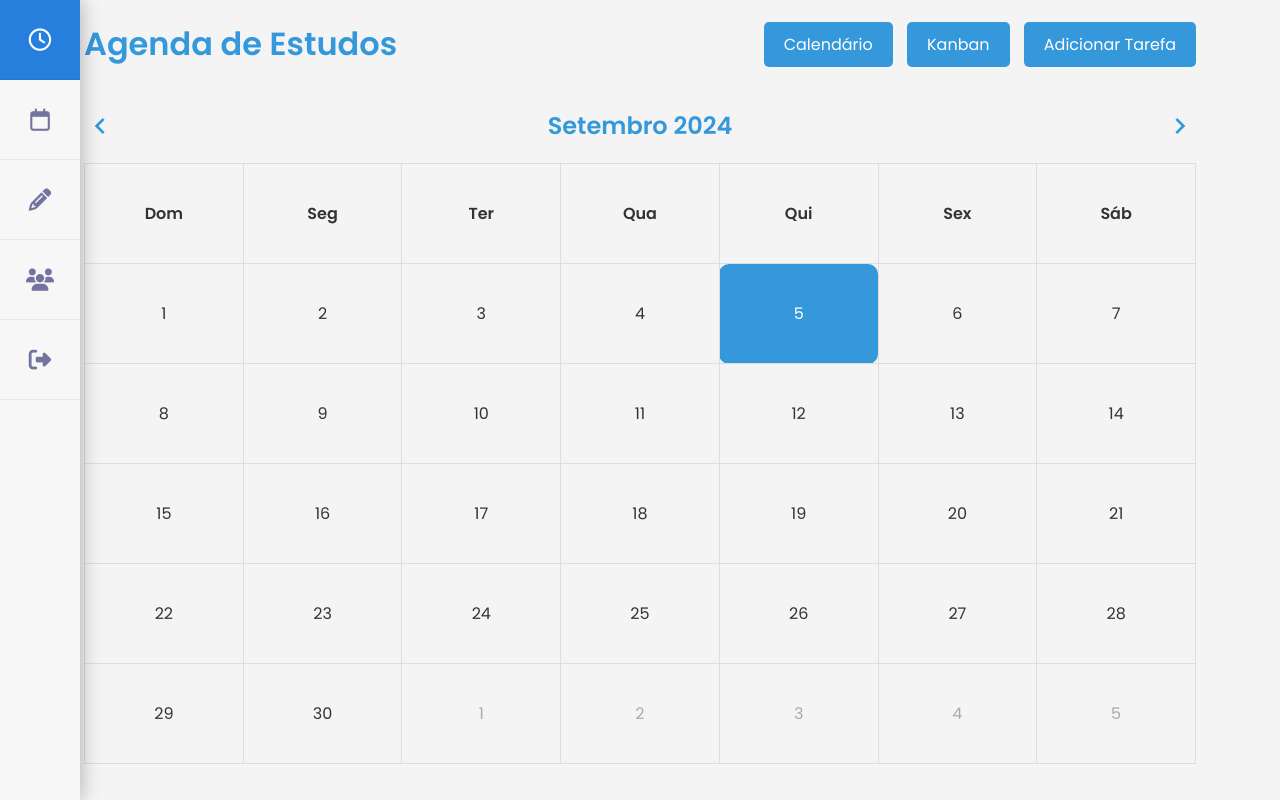
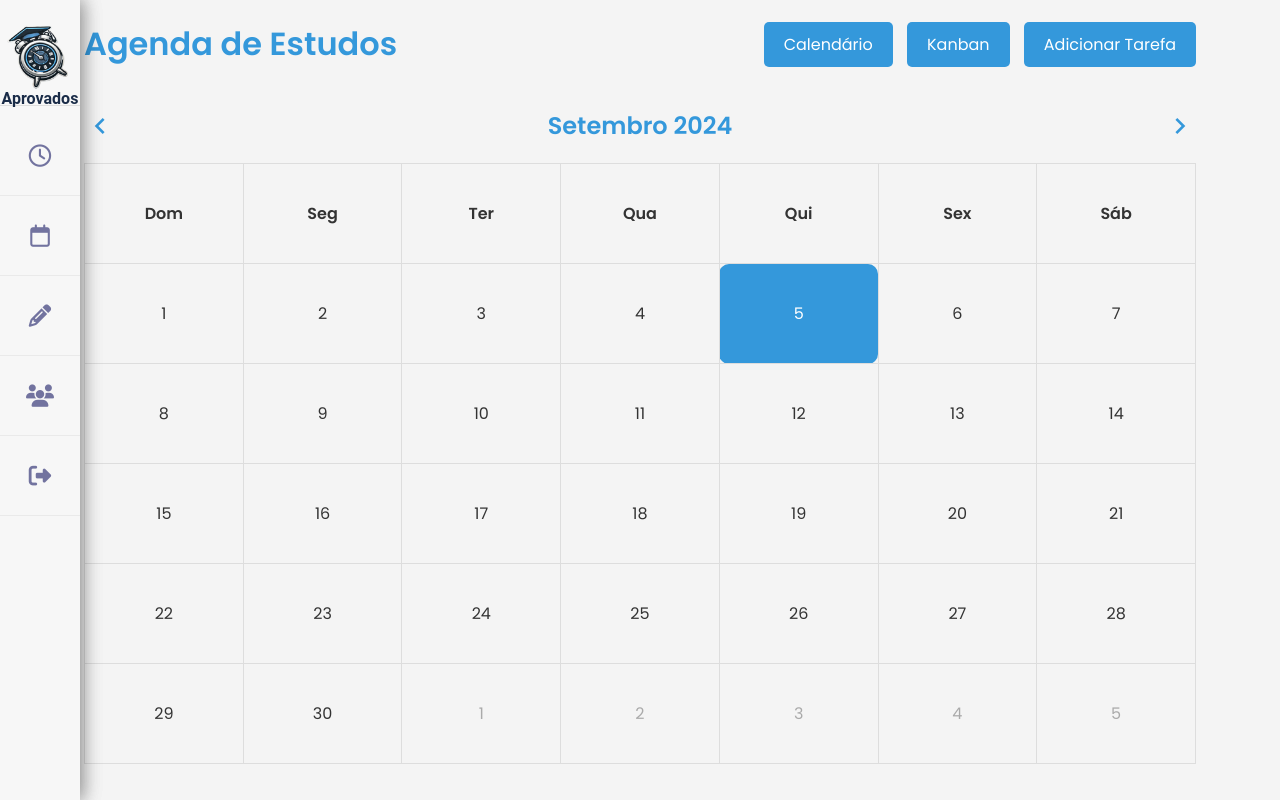
Before and after one commit to zZuccoli/Aprovados.Arquivos, a plain HTML site: page Aprovados/Calendario/index.html in a window 1280 px wide. Drawn offline with Linux system fonts and the light colour scheme.

Commit message:
Aprovados_V.0.3

```diff
--- a/Aprovados/Calendario/index.html
+++ b/Aprovados/Calendario/index.html
@@ -17,19 +17,30 @@
 
     <!-- Barra lateral com ícones atualizados -->
     <ul class="menu">
-        <li title="clock"><a href="../timer-pomodoro/index.html" class="clock"><i class="fa-light fa-clock"></i> Timer</a></li>
-        <li title="calendar"><a href="../Calendario/index.html" class="calendar"><i class="fa-regular fa-calendar-days"></i> Calendário</a></li>
-        <li title="note"><a href="../Flashcards/index.html" class="note"><i class="fa-solid fa-pencil"></i> Anotações</a></li>
-        <li title="about-us"><a href="https://aprovados-unifill.blogspot.com" class="about-us"><i class="fa-solid fa-users"></i> Sobre Nós</a></li>
-        <li title="logout"><a href="../Login%20page/index.html" class="logout"><i class="fa-solid fa-right-from-bracket"></i> Sair</a></li>
+        <li title="Pomodoro"><a href="../timer-pomodoro/index.html" class="clock"><i class="fa-light fa-clock"></i> Pomodoro</a></li>
+        <li title="Calendário"><a href="../Calendario/index.html" class="calendar"><i class="fa-regular fa-calendar-days"></i> Calendário</a></li>
+        <li title="Flashcards"><a href="../Flashcards/index.html" class="note"><i class="fa-solid fa-pencil"></i> Flashcards</a></li>
+        <li title="about-us"><a href="https://aprovados-unifill.blogspot.com" class="about-us" target="_blank"><i class="fa-solid fa-users"></i> Sobre Nós</a></li>
+        <li title="Sair"><a href="../Login%20page/index.html" class="logout"><i class="fa-solid fa-right-from-bracket"></i> Sair</a></li>
     </ul>
-<ul class="menu-bar">
-    <li><a href="#" class="menu-button">Menu</a></li>
-    <li><a href="#">Home</a></li>
-    <li><a href="#">Profile</a></li>
-    <li><a href="#">Editorial</a></li>
-    <li><a href="#">About</a></li>
-</ul>
+    <ul class="menu">
+        <!-- Adicionando o ícone do logo -->
+        <li class="logo">
+            <img src="../Aprovados-Logo.png" alt="Logo do site" class="logo-img">
+        </li>
+
+        <!-- Adicionando a palavra "Aprovados" abaixo do logo -->
+        <li class="logo-text">
+            <span class="logo-title">Aprovados</span>
+        </li>
+
+        <li title="Pomodoro"><a href="../timer-pomodoro/index.html" class="clock"><i class="fa-light fa-clock"></i> Pomodoro</a></li>
+        <li title="Calendário"><a href="../Calendario/index.html" class="calendar"><i class="fa-regular fa-calendar-days"></i> Calendário</a></li>
+        <li title="Flashcards"><a href="../Flashcards/index.html" class="note"><i class="fa-solid fa-pencil"></i> Flashcards</a></li>
+        <li title="about-us"><a href="https://aprovados-unifill.blogspot.com" class="about-us" target="_blank"><i class="fa-solid fa-users"></i> Sobre Nós</a></li>
+        <li title="Sair"><a href="../Login%20page/index.html" class="logout"><i class="fa-solid fa-right-from-bracket"></i> Sair</a></li>
+    </ul>
+
 
     <div class="container">
         <header>
--- a/Aprovados/Calendario/style.css
+++ b/Aprovados/Calendario/style.css
@@ -454,3 +454,38 @@ header nav button:hover {
 .menu li a.about-us:before {
     content: "\f0c0"; /* ícone de várias pessoas */
 }
+
+.logo-img {
+    width: 80px; /* Diminuindo um pouco o tamanho do ícone */
+    height: auto;
+    display: block;
+    margin: 15px auto; /* Ajuste de margens para centralização e espaçamento */
+}
+
+.menu .logo {
+    text-align: center;
+    border-bottom: 1px solid rgba(0, 0, 0, 0.1); /* Linha divisória abaixo do logo */
+    padding-bottom: 10px;
+}
+
+
+.logo-img {
+    width: 80px; /* Tamanho do ícone */
+    height: auto;
+    display: block;
+    margin: 15px auto 0 auto; /* Remover a margem inferior para o texto ficar mais próximo da imagem */
+    position: relative; /* Necessário para que o texto fique dentro da imagem */
+}
+
+.logo-text {
+    text-align: center;
+    margin: -20px 0 5px 0; /* Margem negativa para mover o texto para cima, dentro da imagem */
+    position: relative;
+}
+
+.logo-title {
+    font-family: 'Roboto', sans-serif; /* Fonte elegante */
+    font-size: 1em; /* Tamanho da fonte */
+    font-weight: bold;
+    color: #1a2c48; /* Cor que combina com o gradiente do fundo */
+}
--- a/Aprovados/Flashcards/style.css
+++ b/Aprovados/Flashcards/style.css
@@ -305,3 +305,38 @@ nav {
 .menu li a.note:before {
     content: "\f303"; /* ícone de anotações (pencil) */
 }
+
+.logo-img {
+    width: 80px; /* Diminuindo um pouco o tamanho do ícone */
+    height: auto;
+    display: block;
+    margin: 15px auto; /* Ajuste de margens para centralização e espaçamento */
+}
+
+.menu .logo {
+    text-align: center;
+    border-bottom: 1px solid rgba(0, 0, 0, 0.1); /* Linha divisória abaixo do logo */
+    padding-bottom: 10px;
+}
+
+
+.logo-img {
+    width: 80px; /* Tamanho do ícone */
+    height: auto;
+    display: block;
+    margin: 15px auto 0 auto; /* Remover a margem inferior para o texto ficar mais próximo da imagem */
+    position: relative; /* Necessário para que o texto fique dentro da imagem */
+}
+
+.logo-text {
+    text-align: center;
+    margin: -20px 0 5px 0; /* Margem negativa para mover o texto para cima, dentro da imagem */
+    position: relative;
+}
+
+.logo-title {
+    font-family: 'Roboto', sans-serif; /* Fonte elegante */
+    font-size: 1em; /* Tamanho da fonte */
+    font-weight: bold;
+    color: #1a2c48; /* Cor que combina com o gradiente do fundo */
+}
--- a/Aprovados/Login page/css/style.css
+++ b/Aprovados/Login page/css/style.css
@@ -6,7 +6,7 @@
 * {
     margin: 0;
     padding: 0;
-
+    box-sizing: border-box; /* Corrige o cálculo do padding/margin */
     font-family: 'Roboto', sans-serif;
     font-size: 14px;
     color: #fff;
@@ -21,17 +21,16 @@ p {
 h1 {
     font-family: "Bebas Neue", sans-serif;
     font-size: 3em;
-    color: #7F0799;
-    padding: 0px 0px 35px 15px;
+    color: #1a2c48;
+    padding: 0 0 35px 15px;
 }
 
 h7 {
     font-family: "Oswald", sans-serif;
     font-size: 1.5em;
     color: #4C93E3;
-    padding: 0px 0px 30px 15px;
+    padding: 0 0 30px 15px;
     font-weight: bold;
-    top: 145px;
 }
 
 h2 {
@@ -67,64 +66,39 @@ body {
     background: -moz-linear-gradient(60deg, #afbbf2 0%, #1a2c48 100%);
     background: -webkit-linear-gradient(60deg, #afbbf2 0%, #1a2c48 100%);
     background: linear-gradient(60deg, #afbbf2 0%, #1a2c48 100%);
-    filter: progid:DXImageTransform.Microsoft.gradient(startColorsrt='#3023ae', endColor='#c86dd7');
     display: flex;
     justify-content: center;
     align-items: center;
 }
 
+/* Removendo os retângulos brancos */
 #container {
     width: 320px;
-        height: 520px;
+    height: auto; /* Corrigido para se ajustar ao conteúdo */
     border-radius: 10px;
     -webkit-box-shadow: 0px 0px 6px -1px #000000;
     box-shadow: 0px 0px 6px -1px #000000;
-        background: #4C93E3;
-
     display: flex;
     align-items: center;
+    justify-content: center;
+    padding: 20px;
 }
 
-        #container .box-login {
+.box-login {
     font-family: "Oswald", sans-serif;
-            width: 320px;
-            height: 520px;
+    width: 100%;
+    background: #ffffff;
     border-radius: 10px;
-            background: #ffffff;
     border: 4px solid #000000;
     display: flex;
     flex-direction: column;
     justify-content: center;
     align-items: center;
+    padding: 20px;
 }
 
 .box-login .box {
-                width: 80%;
-                height: 320px;
-
-                display: flex;
-                flex-direction: column;
-                justify-content: space-around;
-                align-items: center;
-            }
-
-                .box .social {
-                    width: 240px;
-                    height: 42px;
-
-                    display: flex;
-                    justify-content: space-evenly;
-                    align-items: center;
-                }
-
-                    .social img {
-                        cursor: pointer;
-                    }
-
-            .box-login .box-account {
-                width: 80%;
-                height: 360px;
-
+    width: 100%;
     display: flex;
     flex-direction: column;
     justify-content: space-around;
@@ -141,8 +115,57 @@ body {
     border-radius: 50%;
     border: 1px solid #4C93E3;
     background: #4C93E3;
-
     display: flex;
     justify-content: center;
     align-items: center;
 }
+
+.error-message {
+    color: red;
+    margin-top: 10px;
+    font-size: 14px;
+    display: none;
+}
+
+.logo-img {
+    width: 100px;
+    height: auto;
+    display: block;
+    margin: 0 auto 10px auto;
+}
+
+h7 {
+    font-size: 1em;
+    color: #555;
+}
+
+input {
+    display: block;
+    width: 100%;
+    margin: 10px 0;
+    padding: 10px;
+    border: 1px solid #ccc;
+    border-radius: 5px;
+    box-sizing: border-box;
+}
+
+button {
+    display: block;
+    width: 100%;
+    padding: 10px;
+    background-color: #1a2c48;
+    color: white;
+    border: none;
+    border-radius: 5px;
+    cursor: pointer;
+}
+
+button:hover {
+    background-color: #133360;
+}
+
+a {
+    display: block;
+    margin-top: 10px;
+    color: #1a2c48;
+}
--- a/Aprovados/timer-pomodoro/styles.css
+++ b/Aprovados/timer-pomodoro/styles.css
@@ -299,3 +299,38 @@ button:hover {
 		height: 3.5em;
 	}
 }
+
+.logo-img {
+	width: 80px; /* Diminuindo um pouco o tamanho do ícone */
+	height: auto;
+	display: block;
+	margin: 15px auto; /* Ajuste de margens para centralização e espaçamento */
+}
+
+.menu .logo {
+	text-align: center;
+	border-bottom: 1px solid rgba(0, 0, 0, 0.1); /* Linha divisória abaixo do logo */
+	padding-bottom: 10px;
+}
+
+
+.logo-img {
+	width: 80px; /* Tamanho do ícone */
+	height: auto;
+	display: block;
+	margin: 15px auto 0 auto; /* Remover a margem inferior para o texto ficar mais próximo da imagem */
+	position: relative; /* Necessário para que o texto fique dentro da imagem */
+}
+
+.logo-text {
+	text-align: center;
+	margin: -20px 0 5px 0; /* Margem negativa para mover o texto para cima, dentro da imagem */
+	position: relative;
+}
+
+.logo-title {
+	font-family: 'Roboto', sans-serif; /* Fonte elegante */
+	font-size: 1em; /* Tamanho da fonte */
+	font-weight: bold;
+	color: #1a2c48; /* Cor que combina com o gradiente do fundo */
+}
```
Also changed, not shown: Aprovados/Flashcards/index.html (+15 -5 lines), Aprovados/Login page/index.html (+3 -10 lines), Aprovados/timer-pomodoro/index.html (+17 -6 lines), Aprovados/Aprovados-Logo.png (added), 1 other file. Lines whose indentation alone changed are shown as unchanged.
